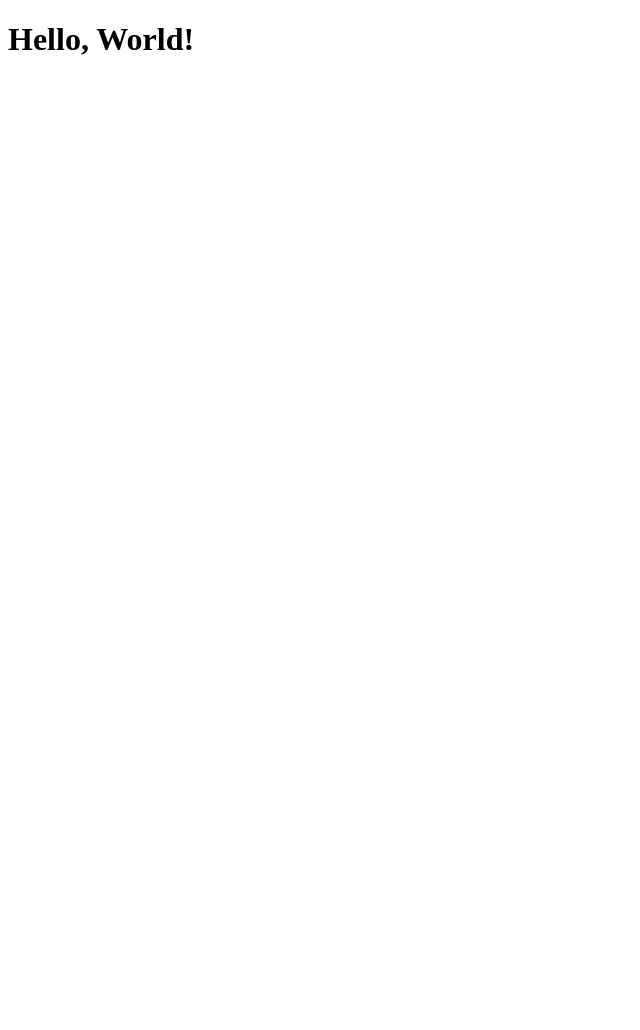
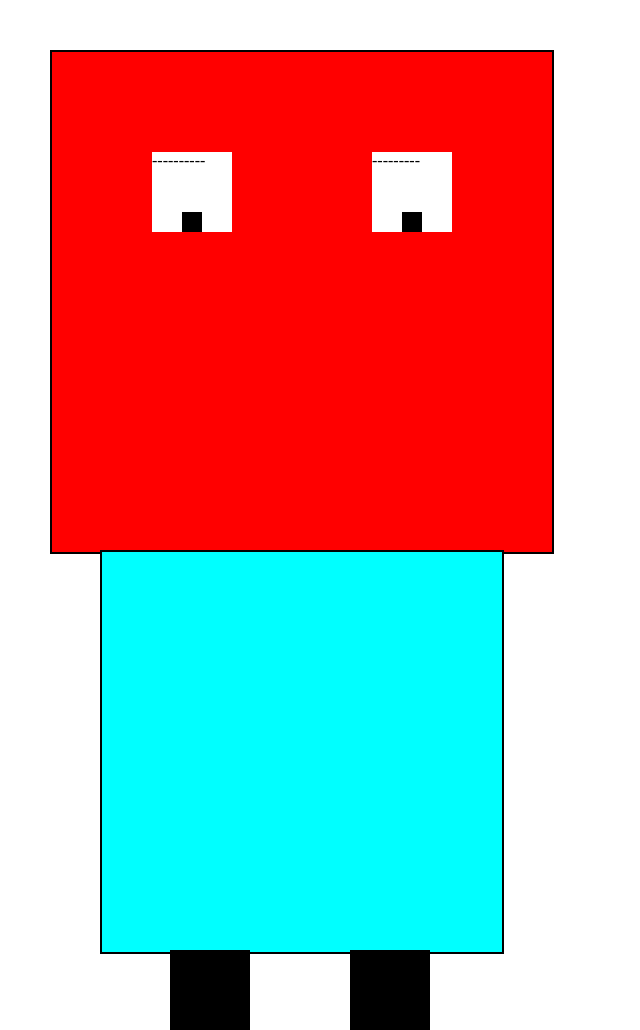
Before and after one commit to mgblanco10/baby-steps, a plain HTML site: page index.html in a window 1280 px wide. Shown: the whole page, without its empty margins (0-640 px from the left). Before the commit the page ends 800 px from the top, so only its background shows below. Drawn offline with Linux system fonts and the light colour scheme.

Commit message:
create index.html add head, eyes and pupils style

```diff
--- a/index.html
+++ b/index.html
@@ -1,12 +1,88 @@
 <!DOCTYPE html>
 <html lang="en">
+
 <head>
     <meta charset="UTF-8">
     <meta http-equiv="X-UA-Compatible" content="IE=edge">
     <meta name="viewport" content="width=device-width, initial-scale=1.0">
-    <title>Hello, World!</title>
+    <title> Hello, World!</title>
 </head>
+
 <body>
-    <h1>Hello, World!</h1>
+
+    <div class="head">
+
+        <div class="eye eye--left">
+            <div class="eyebrow--left">----------</div>
+
+            <div class="pupil pupil--left"> </div>
+        </div>
+
+
+        <div class="eye eye--right">
+            <div class="eyebrow--right">---------</div>
+
+            <div class="pupil pupil--right"></div>
+        </div>
+
+    </div>
+    <div class="body">
+
+    </div>
+    <div class="foot" style="position:absolute; top:950px; left:170px; width:80px; height:80px; background-color: black "></div>
+    <div class="foot" style="position:absolute; top:950px; left:350px; width:80px; height:80px; background-color: black "></div>
 </body>
+<style>
+    .head {
+        position: absolute;
+        top: 50px;
+        left: 50px;
+        background-color: red;
+        width: 500px;
+        height: 500px;
+        border: 2px solid black;
+    }
+
+    .eye {
+        position: absolute;
+        top: 100px;
+        width: 80px;
+        height: 80px;
+        background-color: white;
+    }
+
+    .eye--right {
+        right: 100px;
+    }
+
+    .eye--left {
+        left: 100px;
+    }
+
+    .pupil {
+        position: absolute;
+        top: 60px;
+        width: 20px;
+        height: 20px;
+        background-color: black;
+    }
+
+    .pupil--left {
+        left: 30px;
+    }
+
+    .pupil--right {
+        right: 30px;
+    }
+    .body {
+        position:absolute;
+        top: 550px;
+        left: 100px;
+        background-color:aqua;
+        width: 400px;
+        height:400px;
+        border: 2px solid black;
+    }
+</style>
+
 </html>
```
